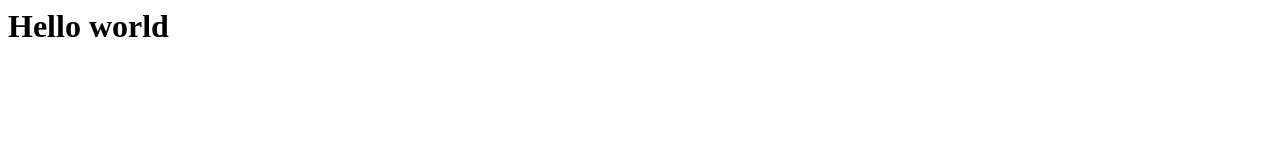
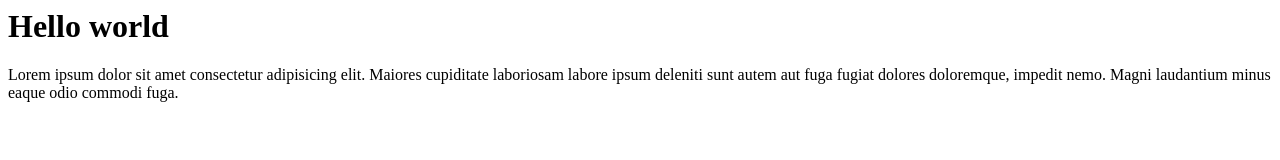
Before and after one commit to samajayi13/Zappy, a plain HTML site: page index.html in a window 1280 px wide. Drawn offline with Linux system fonts and the light colour scheme.

Commit message:
Lorem example

```diff
--- a/index.html
+++ b/index.html
@@ -1 +1,2 @@
 <h1>Hello world</h1>
+<p>Lorem ipsum dolor sit amet consectetur adipisicing elit. Maiores cupiditate laboriosam labore ipsum deleniti sunt autem aut fuga fugiat dolores doloremque, impedit nemo. Magni laudantium minus eaque odio commodi fuga.</p>
```
